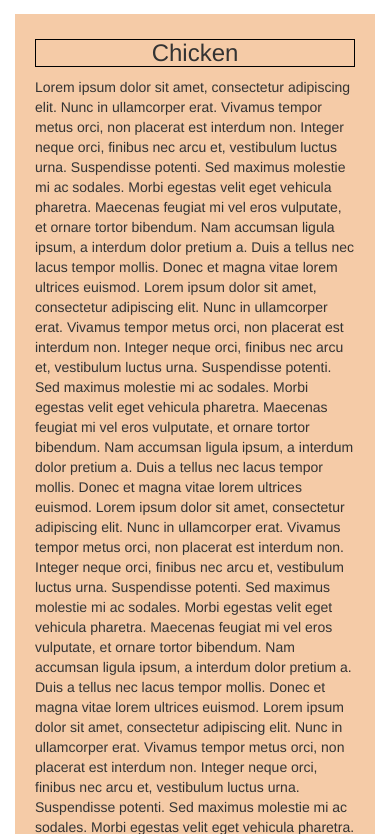
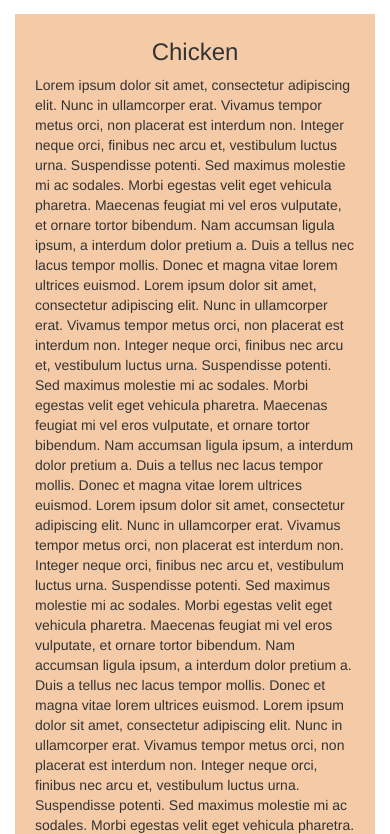
Before and after one commit to abhay9472/courserarepo, a plain HTML site: page module3-solution/index.html in a window 390 px wide. Shown: the part 119-953 px from the top of the page. Drawn offline with Linux system fonts and the light colour scheme; files whose address does not match are found by name.

Commit message:
Update styles.css

```diff
--- a/module3-solution/css/styles.css
+++ b/module3-solution/css/styles.css
@@ -86,6 +86,3 @@ div.section {
     border: 1px solid black;
   }
 }
-#chicken,#beef,#sushi{
-  border: 1px solid black;
-}
```
